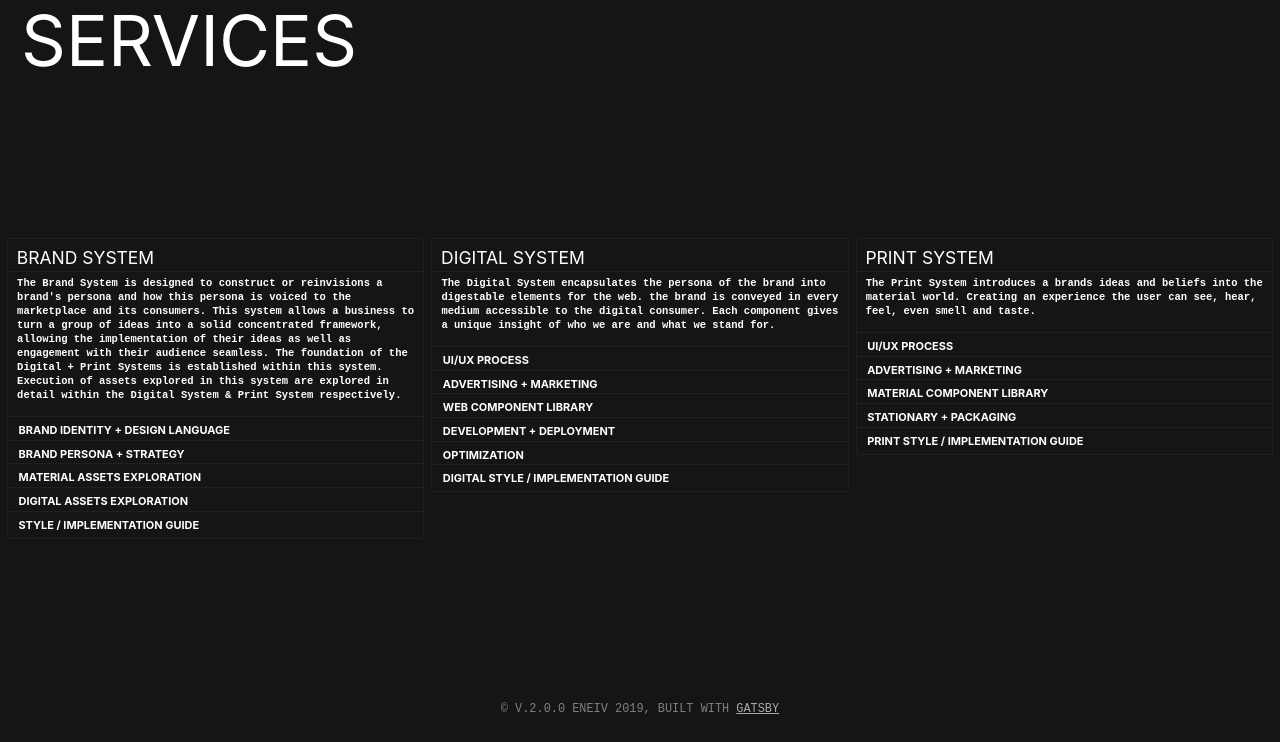
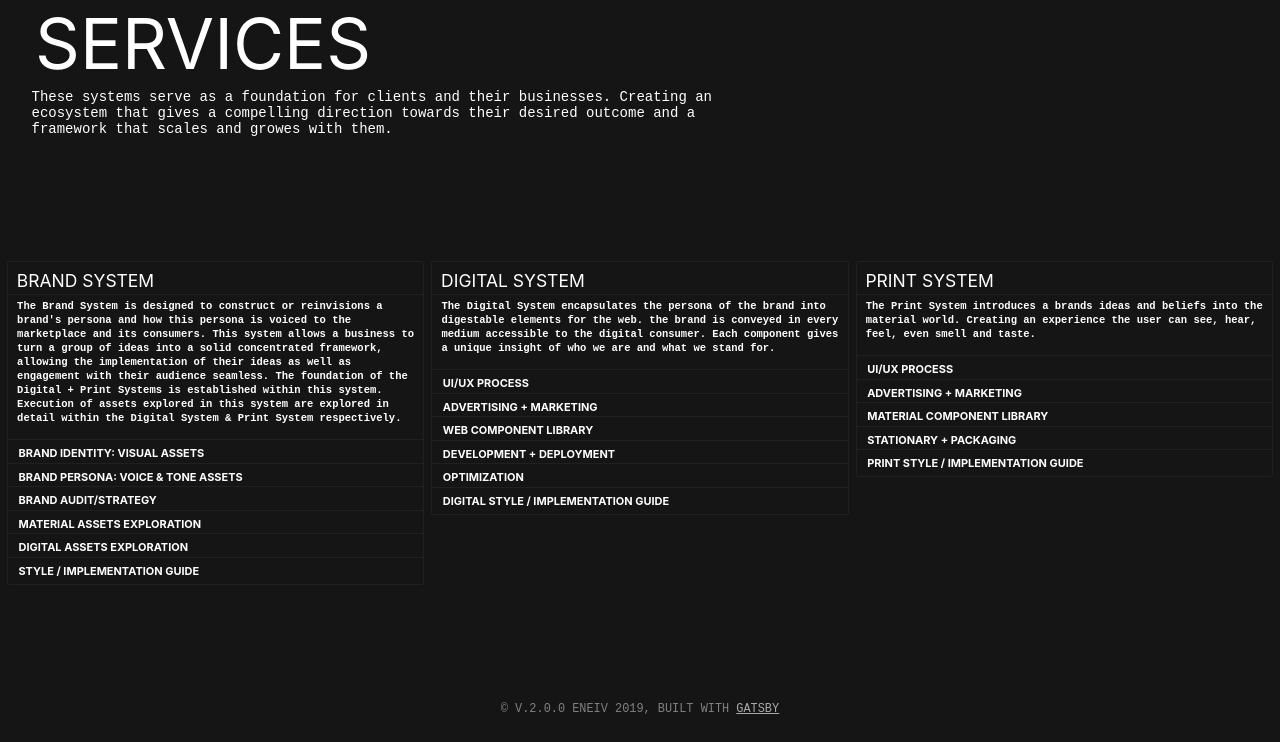
Before and after one commit to ENEIV/ENEIV.github.io, a Gatsby site: page /services in a window 1280 px wide. Shown: the part 58-800 px from the top of the page. Built offline with nearby package versions, Linux system fonts and the light colour scheme; Gatsby itself is replaced by a stand-in of ours.

Commit message:
v.1.2.0 modded layout.css, contact, services

```diff
--- a/gatsby-config.js
+++ b/gatsby-config.js
@@ -13,7 +13,7 @@ module.exports = {
         path: `${__dirname}/src/images`,
       },
     },
-    `gatsby-plugin-styled-components`
+    `gatsby-plugin-styled-components`,
     `gatsby-transformer-sharp`,
     `gatsby-plugin-sharp`,
     {
--- a/src/components/layout.css
+++ b/src/components/layout.css
@@ -609,6 +609,7 @@ pre tt:after {
   }
   .Intel {
     font-size: 1rem !important;
+    line-height: normal;
   }
 }
 
@@ -618,12 +619,14 @@ pre tt:after {
   }
   .Intel {
     font-size: 0.75rem !important;
+    line-height: normal;
   }
 }
 
 @media only screen and (min-width: 425px) {
   .Intel {
     font-size: 0.85rem !important;
+    line-height: normal;
   }
 }
 
@@ -633,6 +636,7 @@ pre tt:after {
   }
   .Intel {
     font-size: 0.85rem !important;
+    line-height: normal;
   }
 }
 
--- a/src/pages/contact.js
+++ b/src/pages/contact.js
@@ -164,9 +164,9 @@ const ServicePage = () => (
       <Card>
         <h1>Contact</h1>
         <p>
-         Hello My name is Enudi. This is my personal site, it contains all my projects and services I offer, as well as information about me. Feel free to reach out so we can chat!
+         Thank you for visiting my portfolio website. I update my site periodically with new projects and info about myself so feel free to stop by again anytime! I would love to talk and answer any questions you might have you can reach me through these channels, thanks for stopping by!
         </p>
-        <h6>Service Inquiry: EEnuenwosu@gmail.com</h6>
+        <h6>Services Inquiry: EEnuenwosu@gmail.com</h6>
         <h6>Designs: Behance </h6>
         <h6>Code: Github + Codesandbox</h6>
       </Card>
--- a/src/pages/services.js
+++ b/src/pages/services.js
@@ -4,10 +4,25 @@ import Layout from "../components/layout"
 import styled from "styled-components"
 import SEO from "../components/seo"
 
-const Display = styled.h1`
-font-size: 5rem;
-grid-column: 1/13;
-margin: 0.25rem 1rem;
+
+const Display = styled.div`
+  grid-column: 1/13;
+  margin: 0.25rem 1rem;
+  h1 {
+    font-size: 5rem;
+    margin: 0.25rem 1rem;
+  }
+  p {
+    font-size: 1rem;
+    text-transform: none;
+    line-height: normal;
+    width: 60%;
+  }
+  @media (max-width: 650px) {
+    p {
+      width: 100%;
+    }
+  }
 `
 
 const Card = styled.div`
@@ -63,7 +78,11 @@ const ServicePage = () => (
   <Layout>
     <SEO title="Services" keywords={[`ENEIV`, `Services`, `porfolio`,`gatsby`, `application`, `react` ]} />
 
-    <Display>Services</Display>
+    <Display>
+      <h1>Services</h1>
+      <p>These systems serve as a foundation for clients and their businesses. Creating an ecosystem that gives a compelling direction towards their desired outcome and a framework that scales and growes with them.</p>
+    </Display>
+
 
     <SystemSection>
       <Card>
@@ -71,8 +90,9 @@ const ServicePage = () => (
         <p>
           The Brand System is designed to construct or reinvisions a brand's persona and how this persona is voiced to the marketplace and its consumers. This system allows a business to turn a group of ideas into a solid concentrated framework, allowing the implementation of their ideas as well as engagement with their audience seamless. The foundation of the Digital + Print Systems is established within this system. Execution of assets explored in this system are explored in detail within the Digital System & Print System respectively.
         </p>
-        <h6>Brand Identity + Design Language</h6>
-        <h6>Brand Persona + Strategy</h6>
+        <h6>Brand Identity: Visual Assets</h6>
+        <h6>Brand Persona: Voice & Tone Assets</h6>
+        <h6>Brand Audit/Strategy</h6>
         <h6>Material Assets Exploration</h6>
         <h6>Digital Assets Exploration</h6>
         <h6>Style / Implementation Guide</h6>
```
